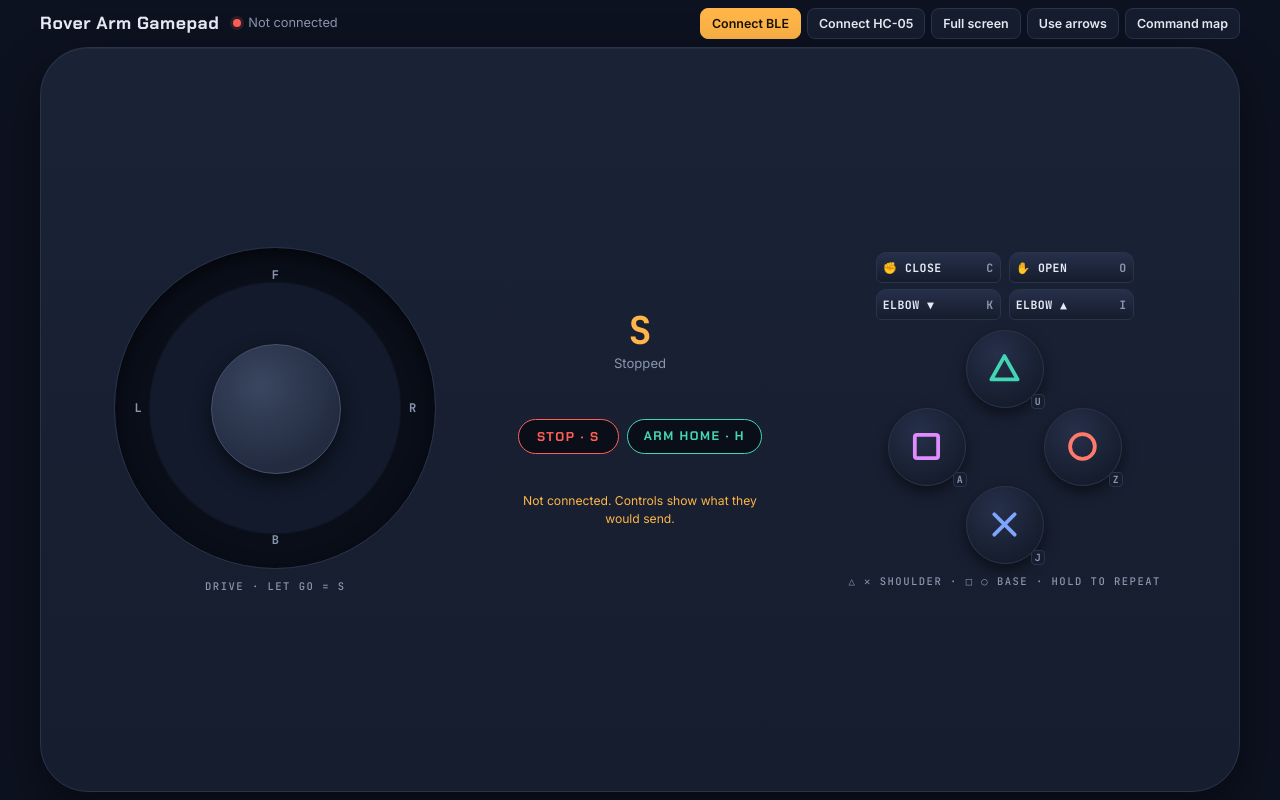
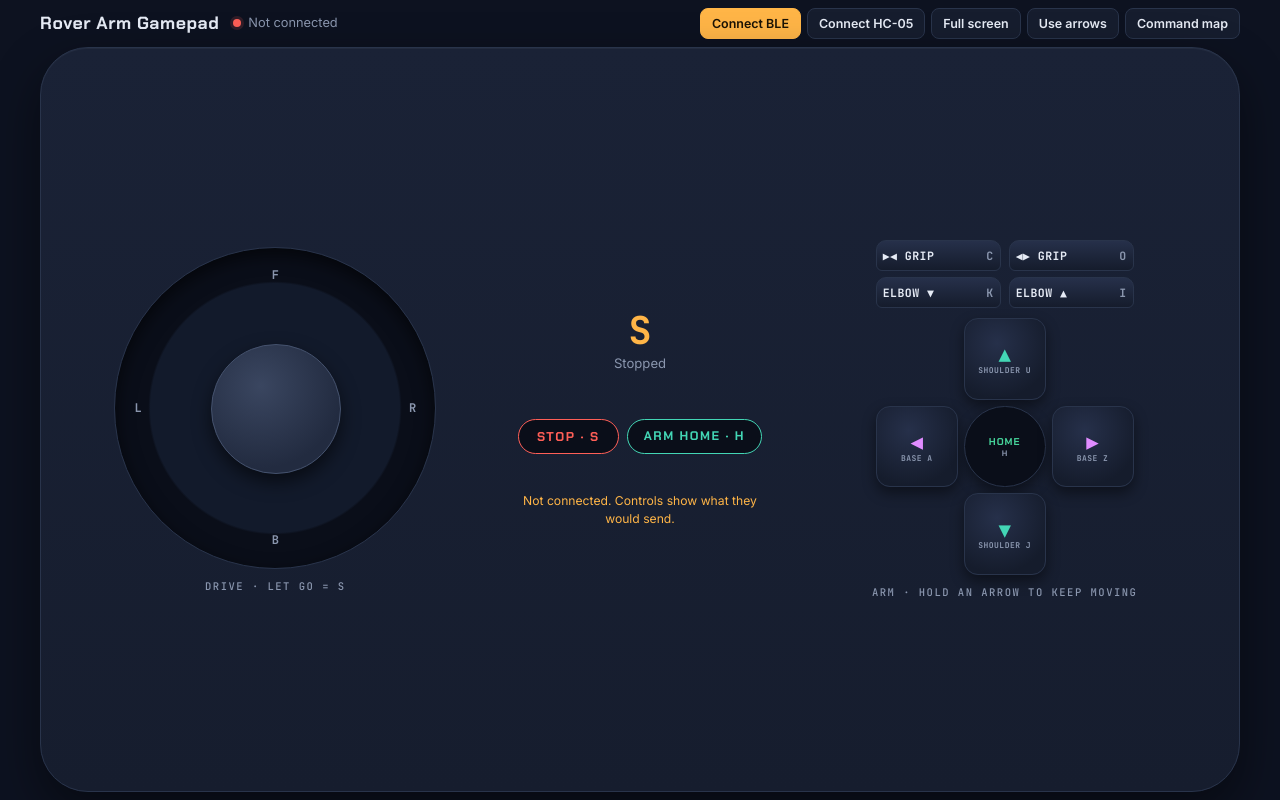
Before and after one commit to ngodinhkha24072008-create/-gddtjbvss, a plain HTML site: page controller/index.html in a window 1280 px wide. Drawn offline with Linux system fonts and the light colour scheme.

Commit message:
Gamepad app: arrow pad for the arm on the right side
Shoulder up/down and base left/right as arrows with HOME in the middle,
gripper and elbow as arrow bumpers. Driving keeps the joystick.

Co-Authored-By: Claude Opus 5.5 <noreply@anthropic.com>
Claude-Session: https://claude.ai/code/session_013L1VCAWW22FpnbpGzAnh9X

```diff
--- a/controller/index.html
+++ b/controller/index.html
@@ -11,7 +11,7 @@
 <link rel="preconnect" href="https://fonts.gstatic.com" crossorigin>
 <link rel="stylesheet" href="https://fonts.googleapis.com/css2?family=Chakra+Petch:wght@500;700&family=Inter:wght@400;500;600&family=JetBrains+Mono:wght@500;700&display=swap">
 <style>
-/* Layout: a landscape handheld that fills one screen. Left grip = drive stick, centre = readout + stop/home, right grip = arm bumpers over symbol buttons. Single committed dark console look. */
+/* Layout: a landscape handheld that fills one screen. Left grip = drive stick (or arrows), centre = readout + stop/home, right grip = arm bumpers over an arm arrow pad. Single committed dark console look. */
 :root {
   --bg: #0d1220;
   --shell: #161d2e;
@@ -144,6 +144,17 @@ body {
 .bump.elb { --c: var(--cross); }
 .bump.pressed { border-color: var(--c); color: var(--c); }
 .face .tag { position: absolute; top: calc(100% + 1px); left: 50%; transform: translateX(-50%); white-space: nowrap; font: 600 .55rem var(--mono); color: var(--muted); letter-spacing: .04em; }
+.armpad { --a: calc(var(--b) * 1.05); width: calc(var(--a) * 3 + 12px); height: calc(var(--a) * 3 + 12px); display: grid; grid-template: repeat(3, 1fr) / repeat(3, 1fr); gap: 6px; touch-action: none; }
+.armpad .arm {
+  border: 1px solid var(--line); border-radius: 14px; background: radial-gradient(circle at 40% 30%, #26304a, #151c2c 75%);
+  color: var(--c, var(--fg)); font: 700 1.3rem var(--mono); cursor: pointer; touch-action: none; display: grid; place-items: center; align-content: center;
+  box-shadow: 0 6px 14px rgba(0,0,0,.45); padding: 0; line-height: 1.1;
+}
+.armpad .arm small { display: block; font-size: .5rem; letter-spacing: .06em; color: var(--muted); }
+.armpad .arm.pressed { border-color: var(--c, var(--accent)); background: radial-gradient(circle at 50% 50%, #2a3350, #151c2c 80%); }
+.armpad .up { grid-area: 1 / 2; --c: var(--tri); } .armpad .down { grid-area: 3 / 2; --c: var(--tri); }
+.armpad .left { grid-area: 2 / 1; --c: var(--sq); } .armpad .right { grid-area: 2 / 3; --c: var(--sq); }
+.armpad .mid { grid-area: 2 / 2; border-radius: 50%; background: var(--well); font: 700 .62rem var(--display); letter-spacing: .1em; --c: var(--ok); }
 .homebtn { font: 700 .78rem var(--display); letter-spacing: .12em; color: var(--tri); background: var(--well); border: 1px solid var(--tri); border-radius: 999px; padding: 7px 16px; cursor: pointer; }
 .centre-btns { display: flex; gap: 8px; flex-wrap: wrap; justify-content: center; }
 
@@ -259,22 +270,19 @@ body:not(.in-app) .app-only { display: none !important; }
 
     <section class="grip">
       <div class="bumpers" aria-label="Gripper and elbow">
-        <button class="bump grip-c" type="button" data-send="C" aria-label="Gripper close">✊ CLOSE <b>C</b></button>
-        <button class="bump grip-o" type="button" data-send="O" aria-label="Gripper open">✋ OPEN <b>O</b></button>
+        <button class="bump grip-c" type="button" data-send="C" aria-label="Gripper close">▶◀ GRIP <b>C</b></button>
+        <button class="bump grip-o" type="button" data-send="O" aria-label="Gripper open">◀▶ GRIP <b>O</b></button>
         <button class="bump elb" type="button" data-send="K" aria-label="Elbow down">ELBOW ▼ <b>K</b></button>
         <button class="bump elb" type="button" data-send="I" aria-label="Elbow up">ELBOW ▲ <b>I</b></button>
       </div>
-      <div class="faces">
-        <button class="face f-tri" type="button" data-send="U" aria-label="Triangle: shoulder up">
-          <svg viewBox="0 0 24 24" fill="none" stroke="currentColor" stroke-width="2.6" stroke-linejoin="round"><path d="M12 3.5 21 19.5H3z"/></svg><span class="code">U</span></button>
-        <button class="face f-sq" type="button" data-send="A" aria-label="Square: base left">
-          <svg viewBox="0 0 24 24" fill="none" stroke="currentColor" stroke-width="2.6"><rect x="4" y="4" width="16" height="16" rx="1.5"/></svg><span class="code">A</span></button>
-        <button class="face f-circ" type="button" data-send="Z" aria-label="Circle: base right">
-          <svg viewBox="0 0 24 24" fill="none" stroke="currentColor" stroke-width="2.6"><circle cx="12" cy="12" r="8.5"/></svg><span class="code">Z</span></button>
-        <button class="face f-cross" type="button" data-send="J" aria-label="Cross: shoulder down">
-          <svg viewBox="0 0 24 24" fill="none" stroke="currentColor" stroke-width="2.6" stroke-linecap="round"><path d="M5 5l14 14M19 5 5 19"/></svg><span class="code">J</span></button>
+      <div class="armpad" aria-label="Arm shoulder and base">
+        <button class="arm up" type="button" data-send="U" aria-label="Shoulder up">▲<small>SHOULDER U</small></button>
+        <button class="arm left" type="button" data-send="A" aria-label="Base left">◀<small>BASE A</small></button>
+        <button class="arm mid" type="button" data-send="H" aria-label="Arm home">HOME<small>H</small></button>
+        <button class="arm right" type="button" data-send="Z" aria-label="Base right">▶<small>BASE Z</small></button>
+        <button class="arm down" type="button" data-send="J" aria-label="Shoulder down">▼<small>SHOULDER J</small></button>
       </div>
-      <div class="zone-label">△ ✕ shoulder · □ ○ base · hold to repeat</div>
+      <div class="zone-label">Arm · hold an arrow to keep moving</div>
     </section>
   </main>
 </div>
@@ -314,11 +322,11 @@ body:not(.in-app) .app-only { display: none !important; }
               <tr><td>Stick or arrows up / down</td><td><code>F</code> <code>B</code></td><td>Drive forward / backward</td></tr>
               <tr><td>Stick or arrows left / right</td><td><code>L</code> <code>R</code></td><td>Turn left / right</td></tr>
               <tr><td>Let go</td><td><code>S</code></td><td>Stop driving</td></tr>
-              <tr><td>Square / Circle</td><td><code>A</code> <code>Z</code></td><td>Base left / right</td></tr>
-              <tr><td>Triangle / Cross</td><td><code>U</code> <code>J</code></td><td>Shoulder up / down</td></tr>
+              <tr><td>Arm arrows ◀ / ▶</td><td><code>A</code> <code>Z</code></td><td>Base left / right</td></tr>
+              <tr><td>Arm arrows ▲ / ▼</td><td><code>U</code> <code>J</code></td><td>Shoulder up / down</td></tr>
               <tr><td>Elbow ▲ / ▼</td><td><code>I</code> <code>K</code></td><td>Elbow up / down</td></tr>
-              <tr><td>Grip open / close</td><td><code>O</code> <code>C</code></td><td>Gripper open / close</td></tr>
-              <tr><td>Arm home</td><td><code>H</code></td><td>All arm joints to 90°</td></tr>
+              <tr><td>◀▶ GRIP / ▶◀ GRIP</td><td><code>O</code> <code>C</code></td><td>Gripper open / close</td></tr>
+              <tr><td>HOME (middle of arm arrows)</td><td><code>H</code></td><td>All arm joints to 90°</td></tr>
               <tr><td>Stop</td><td><code>S</code></td><td>Stop the car</td></tr>
             </tbody>
           </table>
@@ -535,7 +543,7 @@ body:not(.in-app) .app-only { display: none !important; }
   // Settings (remembered on this phone)
   function load(k, d) { try { const v = localStorage.getItem(k); return v === null ? d : v === "1"; } catch (_) { return d; } }
   function store(k, v) { try { localStorage.setItem(k, v ? "1" : "0"); } catch (_) {} }
-  let arrows = load("rover.arrows", false);
+  let arrows = load("rover.arrows2", false);          // joystick by default
 
   function dirFrom(x, y) {
     if (Math.hypot(x, y) < 0.4) return "S";                       // bigger dead zone
@@ -598,7 +606,7 @@ body:not(.in-app) .app-only { display: none !important; }
     $("modeBtn").setAttribute("aria-pressed", String(arrows));
     $("driveLabel").textContent = arrows ? "Hold an arrow · let go = S" : "Drive · let go = S";
   }
-  $("modeBtn").addEventListener("click", () => { arrows = !arrows; store("rover.arrows", arrows); setStickDir("S"); applySettings(); });
+  $("modeBtn").addEventListener("click", () => { arrows = !arrows; store("rover.arrows2", arrows); setStickDir("S"); applySettings(); });
   applySettings();
 
   // Arrow keys / WASD for testing on a computer
@@ -619,7 +627,7 @@ body:not(.in-app) .app-only { display: none !important; }
 
   // ---- Arm buttons: send once on press, repeat while held ----
   const ARM_REPEAT_MS = 150;
-  document.querySelectorAll(".face, .bump").forEach(b => {
+  document.querySelectorAll(".arm, .bump").forEach(b => {
     let timer = null, pid = null;
     const stop = () => { clearInterval(timer); timer = null; pid = null; b.classList.remove("pressed"); };
     b.addEventListener("pointerdown", e => {
```
